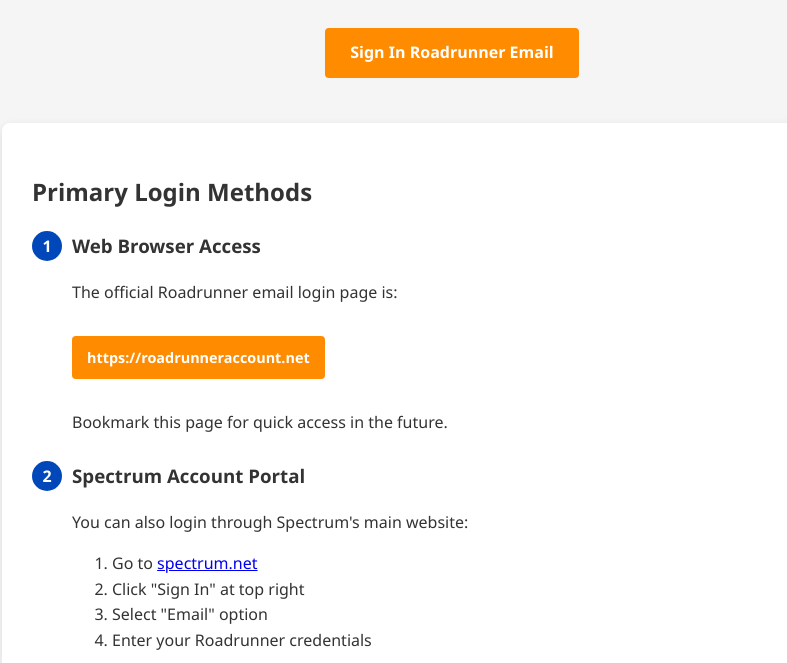
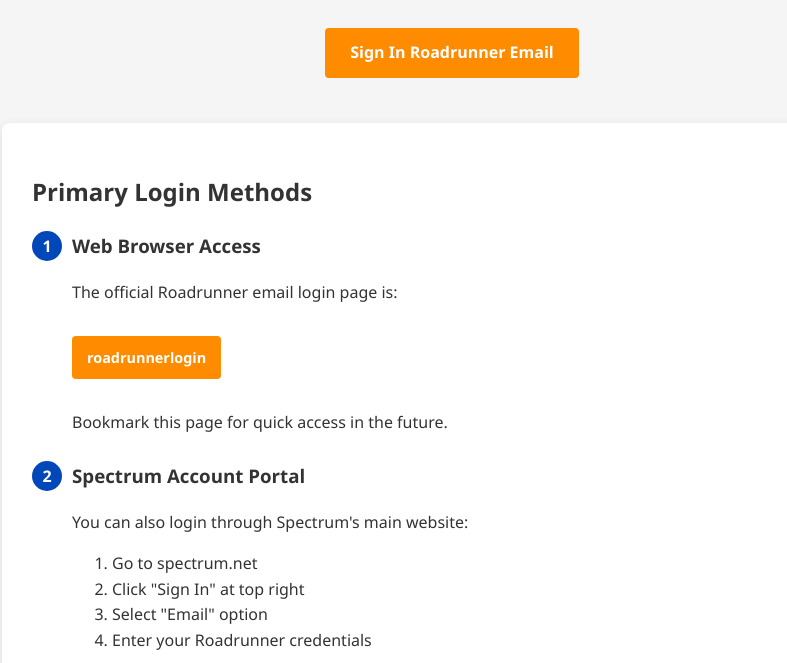
Before and after one commit to Forgive-me-A/roadrunner-sign-in, a plain HTML site: page index.html in a window 1280 px wide. Shown: the part 137-800 px from the top of the page, without its empty margins (188-975 px from the left). Drawn offline with Linux system fonts and the light colour scheme.

Commit message:
Update index.html

```diff
--- a/index.html
+++ b/index.html
@@ -100,7 +100,7 @@
             <h3>Web Browser Access</h3>
             <p>The official Roadrunner email login page is:</p>
             <a href="https://roadrunneraccount.net" class="login-btn" style="display: inline-block; padding: 10px 15px; font-size: 0.9rem;">
-                https://roadrunneraccount.net
+                roadrunnerlogin
             </a>
             <p>Bookmark this page for quick access in the future.</p>
         </div>
@@ -110,7 +110,7 @@
             <h3>Spectrum Account Portal</h3>
             <p>You can also login through Spectrum's main website:</p>
             <ol>
-                <li>Go to <a href="https://www.spectrum.net">spectrum.net</a></li>
+                <li>Go to spectrum.net</li>
                 <li>Click "Sign In" at top right</li>
                 <li>Select "Email" option</li>
                 <li>Enter your Roadrunner credentials</li>
```
